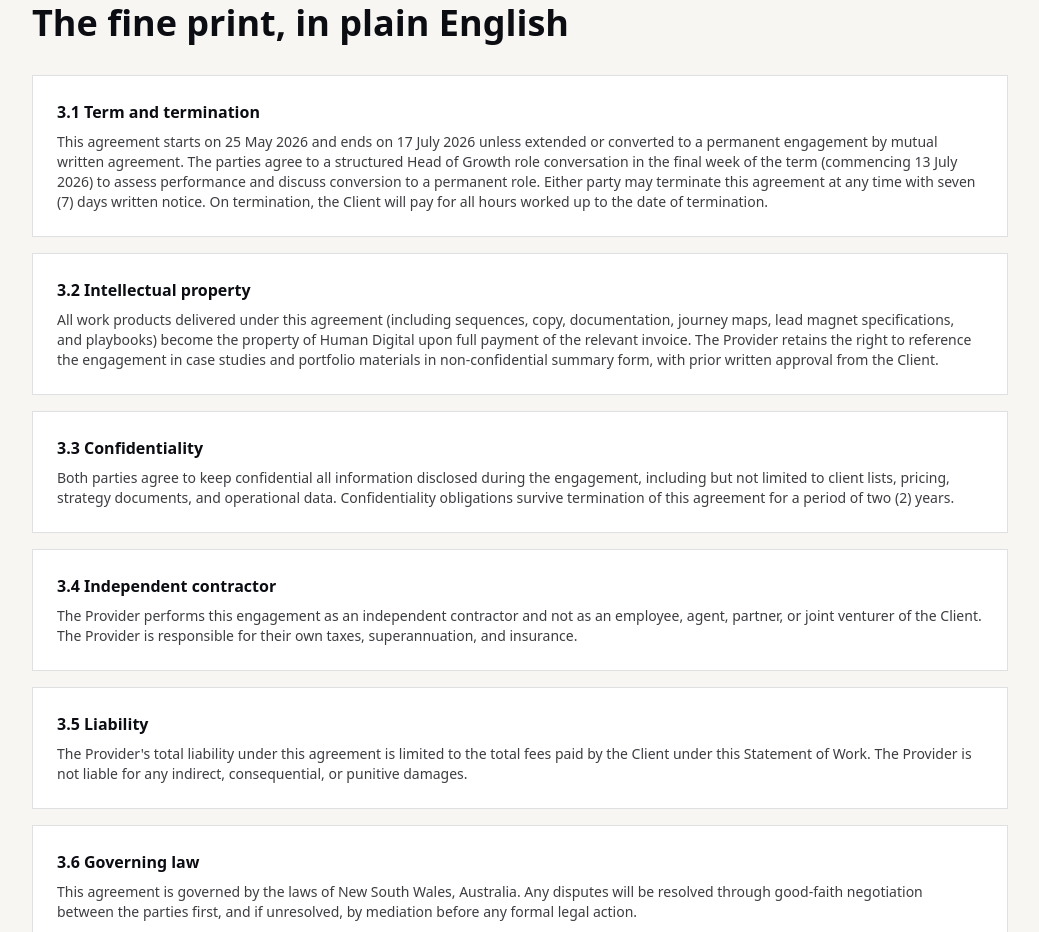
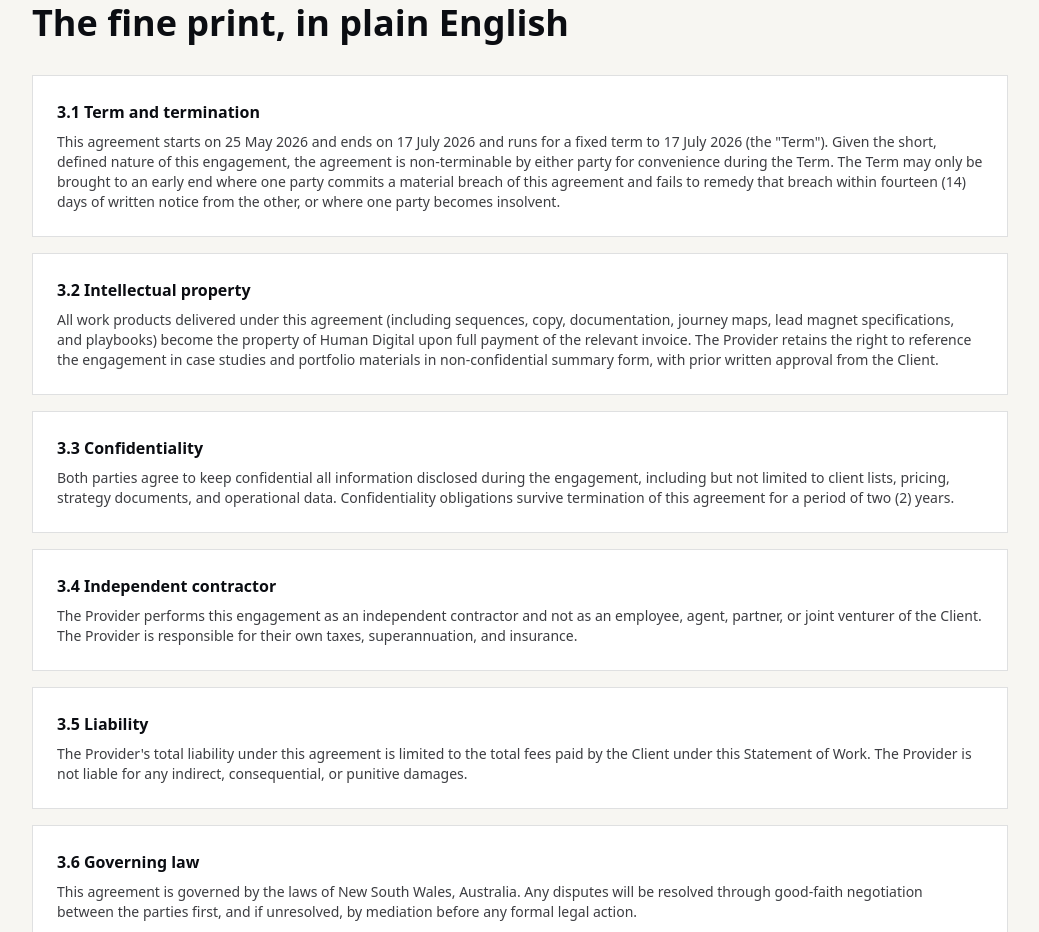
Before and after one commit to aj341/comg, a plain HTML site: page humandigital/HumanDigital_Contract.html in a window 1280 px wide. Shown: the part 3633-4565 px from the top of the page, without its empty margins (120-1159 px from the left). Drawn offline with nearby package versions, Linux system fonts and the light colour scheme.

Commit message:
Update 3.1 Term and termination clause

```diff
--- a/humandigital/HumanDigital_Contract.html
+++ b/humandigital/HumanDigital_Contract.html
@@ -203,7 +203,7 @@
     <div class="space-y-4">
       <div class="bg-white border border-hd-line/15 p-6">
         <h3 class="font-bold mb-2">3.1 Term and termination</h3>
-        <p class="text-sm text-hd-ink/80">This agreement starts on 25 May 2026 and ends on 17 July 2026 unless extended or converted to a permanent engagement by mutual written agreement. The parties agree to a structured Head of Growth role conversation in the final week of the term (commencing 13 July 2026) to assess performance and discuss conversion to a permanent role. Either party may terminate this agreement at any time with seven (7) days written notice. On termination, the Client will pay for all hours worked up to the date of termination.</p>
+        <p class="text-sm text-hd-ink/80">This agreement starts on 25 May 2026 and ends on 17 July 2026 and runs for a fixed term to 17 July 2026 (the "Term"). Given the short, defined nature of this engagement, the agreement is non-terminable by either party for convenience during the Term. The Term may only be brought to an early end where one party commits a material breach of this agreement and fails to remedy that breach within fourteen (14) days of written notice from the other, or where one party becomes insolvent.</p>
       </div>
       <div class="bg-white border border-hd-line/15 p-6">
         <h3 class="font-bold mb-2">3.2 Intellectual property</h3>
```
